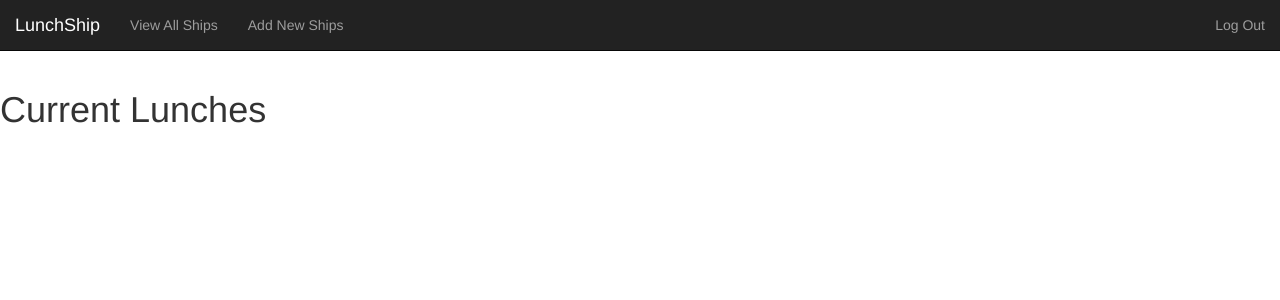
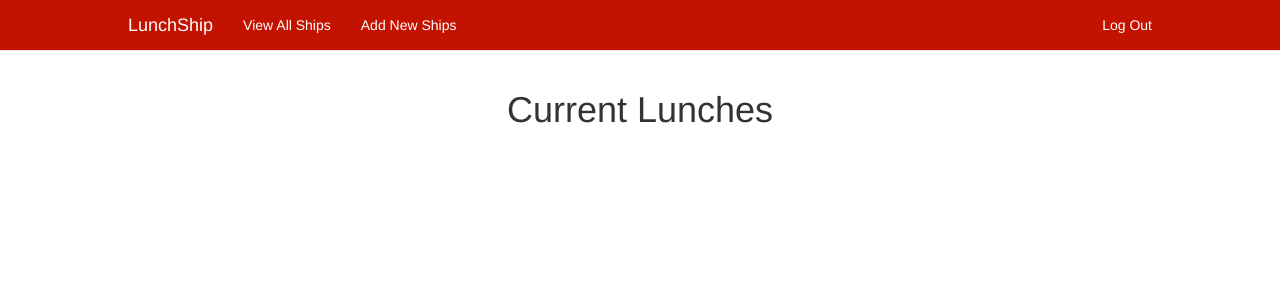
Before and after one commit to Sahil5/LunchShip, a Flask app: page /ships/all in a window 1280 px wide. Shown: the top 300 px of the page. Run offline with Flask 2, Linux system fonts and the light colour scheme; a user stored in the database is signed in; data that the repository does not hold is empty; parts of the project's set-up code (start-up, migrations or seed data) failed here and were passed over; some libraries are stand-ins or nearby versions.

Commit message:
Added styling to all ships

```diff
--- a/static/css/style.css
+++ b/static/css/style.css
@@ -1,3 +1,36 @@
 body {
 	padding-top: 70px;
 }
+
+.container-fluid {
+    padding: 0 10%;
+}
+
+.navbar {
+	background-color: #c41200;
+}
+
+.navbar-default .navbar-brand,
+.navbar-default .navbar-nav>li>a {
+	color: white;
+}
+
+.panel--yelp > .panel-heading {
+	background-color: #4F4F4F;
+}
+
+.panel-title {
+	color: white;
+}
+
+.header--yelp {
+	margin-bottom: 40px;
+}
+
+.action-link {
+	background-color: #3b65a7;
+}
+
+.badge--lunchship {
+	background-color: #DAA520;
+}
--- a/templates/all_ships.html
+++ b/templates/all_ships.html
@@ -7,9 +7,10 @@
     {% endfor %}
     </ul>
 
-    <h1>Current Lunches</h1>
+    <h1 class="text-center header--yelp">Current Lunches</h1>
+
     {% for sailing_ship in sailing_ships %}
-            <div class="panel panel-default">
+        <div class="panel panel-default panel--yelp">
             <div class="panel-heading">
                 <h3 class="panel-title">
                     🚢
@@ -28,16 +29,16 @@
                     {% for crew_member in sailing_ship.crew %}
                         <li class="list-group-item">
                             {% if crew_member.sailor_id == sailing_ship.captain_id %}
-                                    <span class="badge">Captain</span>
+                                <span class="badge badge--lunchship">Captain</span>
                             {% endif %}
                             {{ crew_member.sailor_id }}
                         </li>
                     {% endfor %}
                 </ul>
                 {% if current_user.get_id() == sailing_ship.captain_id %}
-                        <a href="/edit_ship" class="btn btn-info">Edit Ship</a>
+                    <a href="/edit_ship" class="btn btn-info action-link">Edit Ship</a>
                 {% else %}
-                        <a href="{{ '/ship/%d/join' % sailing_ship.id }}" class="btn btn-primary">Join Ship</a>
+                    <a href="{{ '/ship/%d/join' % sailing_ship.id }}" class="btn btn-primary action-link">Join Ship</a>
                 {% endif %}
             </div>
         </div>
--- a/templates/base.html
+++ b/templates/base.html
@@ -8,7 +8,7 @@
     <title>Lunch Ship</title>
 </head>
 <body>
-    <nav class="navbar navbar-default navbar-inverse navbar-fixed-top">
+    <nav class="navbar navbar-default navbar-fixed-top">
       <div class="container-fluid">
         <div class="navbar-header">
           <button type="button" class="navbar-toggle collapsed" data-toggle="collapse" data-target="#main-navbar" aria-expanded="false">
@@ -21,11 +21,11 @@
         </div>
 
         <div class="collapse navbar-collapse" id="main-navbar">
-            <ul class="nav navbar-nav">
+            <ul class="nav navbar-nav navbar--lunchship">
                 <li><a href="/ships/all">View All Ships</a></li>
                 <li><a href="/ship/add">Add New Ships</a></li>
             </ul>
-            <ul class="nav navbar-nav navbar-right">
+            <ul class="nav navbar-nav navbar--lunchship navbar-right">
                 {% if current_user.is_authenticated %}
                     <li><a href="/logout">Log Out</a></li>
                 {% else %}
@@ -37,7 +37,10 @@
     </nav>
 
     <!-- Main content of the page is inserted in block body -->
-    {% block body %}
-    {% endblock %}
+    <div class="container-fluid">
+        {% block body %}
+        {% endblock %}
+    </div>
+
 </body>
 </html>
```
Lines whose indentation alone changed are shown as unchanged.
